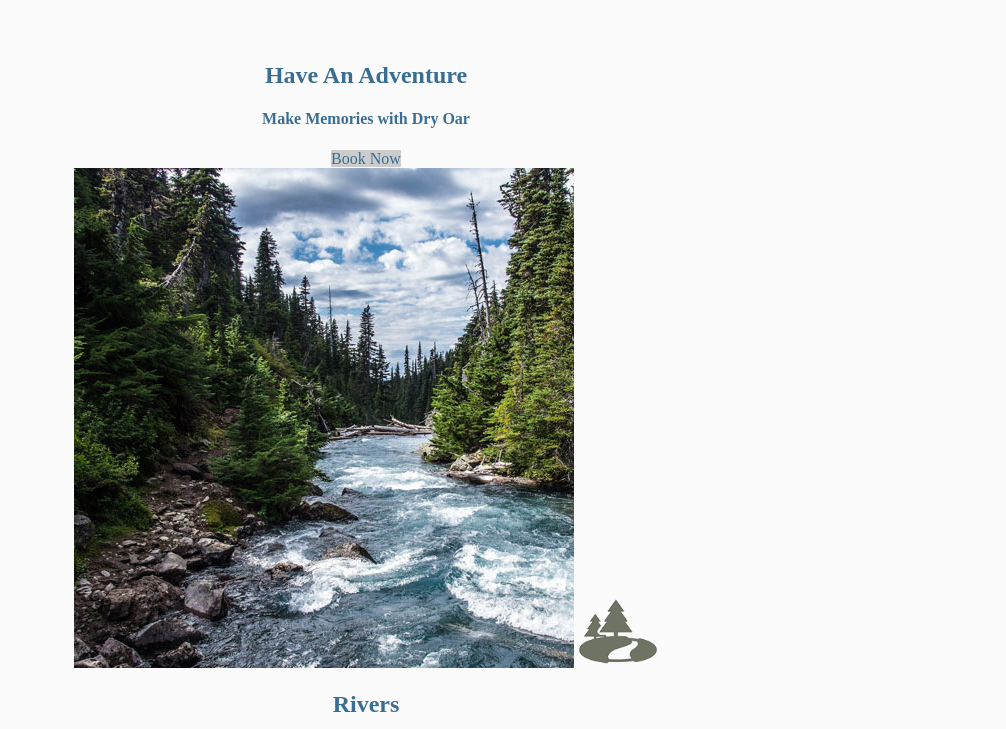
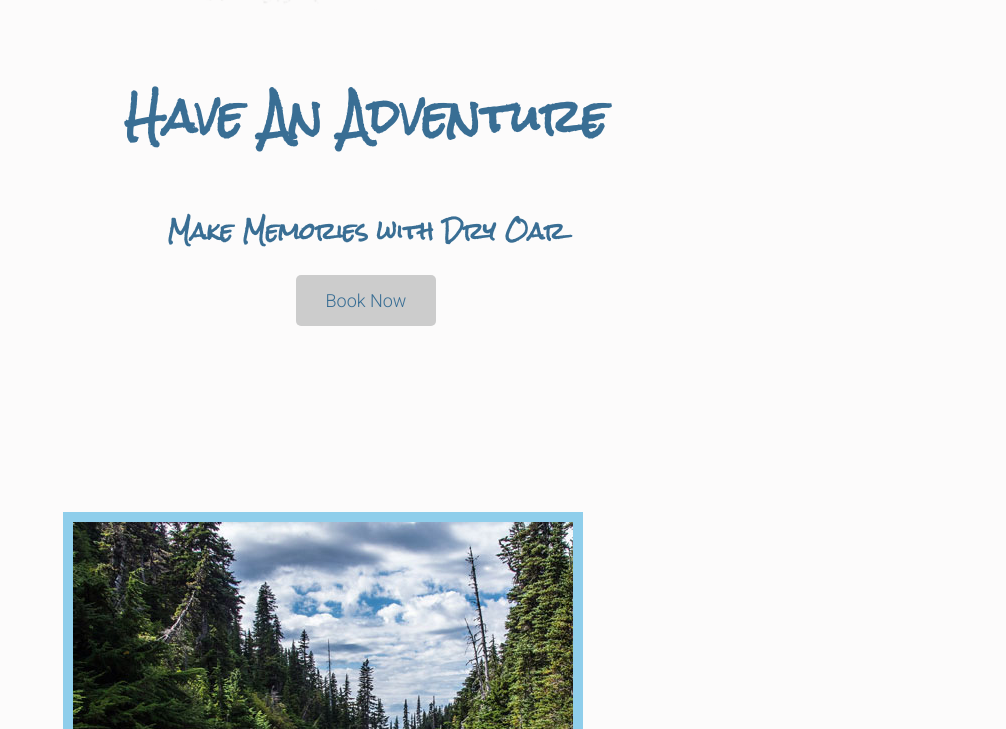
Before and after one commit to nmathurent/wdd130, a plain HTML site: page wwr/index.html in a window 1280 px wide. Shown: the part 891-1620 px from the top of the page, without its empty margins (274-1280 px from the left). Drawn offline with Linux system fonts and the light colour scheme.

Commit message:
W05 - More CSS: Fonts and Spacing

```diff
--- a/wwr/styles/style.css
+++ b/wwr/styles/style.css
@@ -1,3 +1,8 @@
+/* if you are using any Google fonts change the font names below to your fonts.
+Any spaces in your font name should be replaced with a +.
+Fonts are separated by a & */
+@import url('https://fonts.googleapis.com/css2?family=Roboto:wght@300&family=Rock+Salt&display=swap');
+
 #content {
     max-width: 1600px;
     margin: 0 auto;
@@ -7,6 +12,7 @@ nav a {
     text-align: center;
     color: #396E94;
     text-decoration: none;
+    padding: 35px;
 }
 
 #hero-img {
@@ -33,6 +39,10 @@ main section {
 
 body {
     background-color: #fcfbfb;
+    font-family: Roboto, Helvetica, sans-serif;
+    font-size: 22px;
+    margin: 0;
+    padding: 0;
 }
 
 header {
@@ -47,6 +57,10 @@ nav a:hover {
     background-color: #CCCCCC;
     color: #396E94;
     text-decoration: none;
+    font-size: 18px;
+    padding: 15px 30px;
+    margin-top: 50px;
+    border-radius: 5px;
 }
 
 .join:hover {
@@ -59,11 +73,18 @@ nav a:hover {
 
 .msg {
     background-color: #647984;
+    padding: 35px;
+}
+
+.mountains {
+    margin: 200px 0;
 }
 
 footer {
     background-color: #d9cbd0;
     color: #396E94;
+    padding: 25px 50px;
+    margin-top: 200px;
 }
 
 footer p {
@@ -83,18 +104,55 @@ footer a:hover {
     background-color: white;
 }
 
+footer .social img {
+    padding-top: 15px;
+}
+
 .home-title, h4, h2 {
     color: #396E94;
+    font-family: 'Rock Salt', Helvetica, sans-serif;
+}
+
+.home-title {
+    font-size: 2em;
+    margin-top: 10px;
 }
 
 .msg p {
     color: white;
+    font-size: .8em;
+    line-height: 1.5em;
+    padding-bottom: 15px;
 }
 
 .msg h2 {
     color: white;
 }
 
+main section img {
+    box-sizing: border-box;
+}
+
+h2 {
+    margin: 0;
+}
+
 .icon, .logo {
     width: 80px;
 }
+
+.icon {
+    padding-top: 10px;
+}
+
+#logo_link {
+    padding-top: 5px;
+}
+
+.rivers-card, .camping-card, .rapids-card {
+    margin: 200px 0;
+}
+
+.card-img {
+    border: 10px solid #8FCEEB;
+}
```
